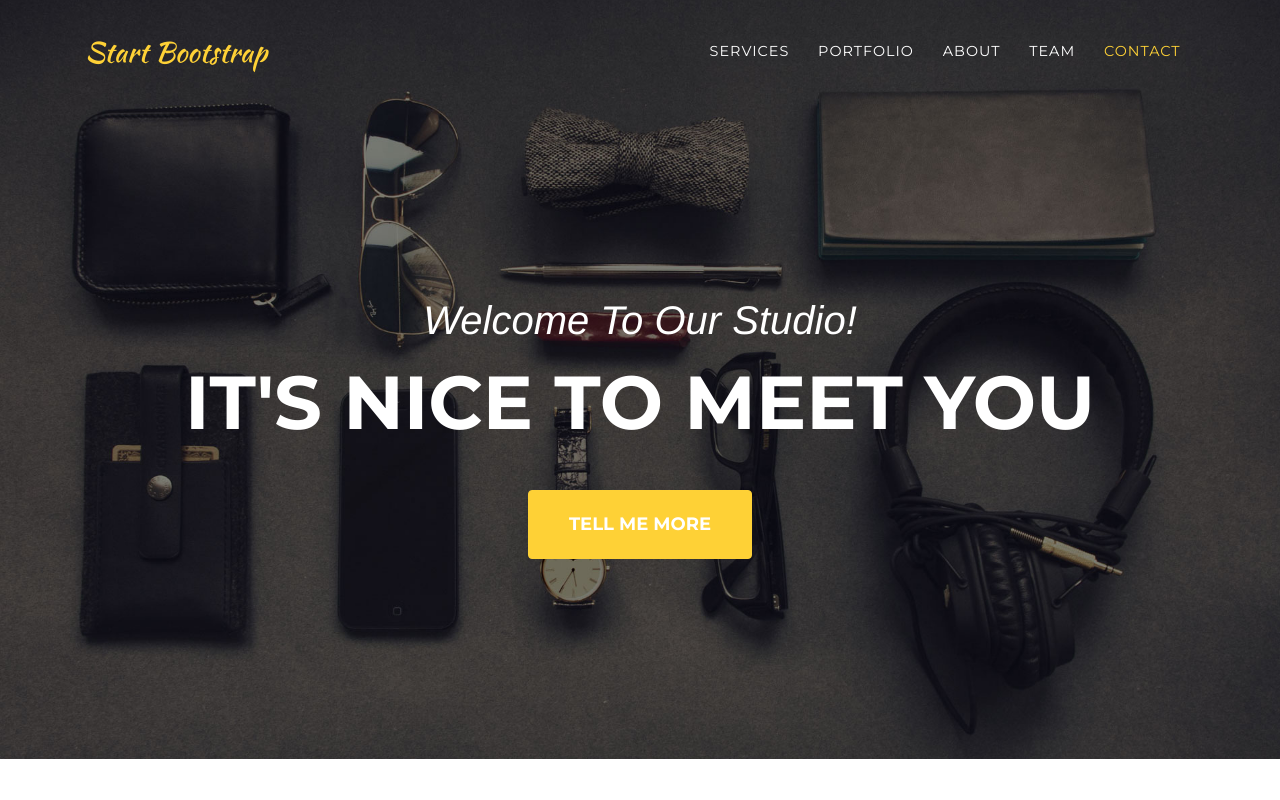
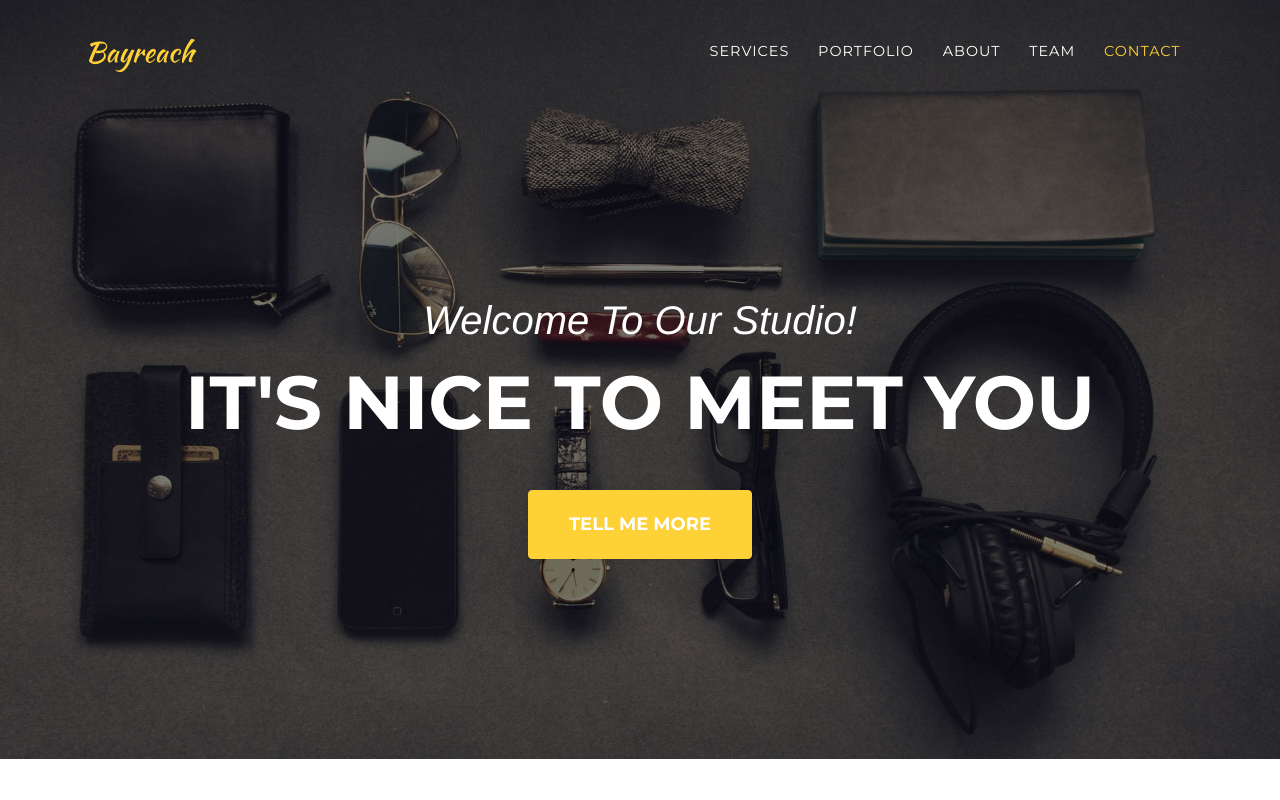
Before and after one commit to amuralitharan378/bayreach.github.io, a plain HTML site: page index.html in a window 1280 px wide. Shown: the top 800 px of the page. Drawn offline with Linux system fonts and the light colour scheme; a web font is replaced by a local one.

Commit message:
Rename Start Bootstrap to Bayreach

```diff
--- a/index.html
+++ b/index.html
@@ -30,7 +30,7 @@
     <!-- Navigation -->
     <nav class="navbar navbar-expand-lg navbar-dark fixed-top" id="mainNav">
       <div class="container">
-        <a class="navbar-brand js-scroll-trigger" href="#page-top">Start Bootstrap</a>
+        <a class="navbar-brand js-scroll-trigger" href="#page-top">Bayreach</a>
         <button class="navbar-toggler navbar-toggler-right" type="button" data-toggle="collapse" data-target="#navbarResponsive" aria-controls="navbarResponsive" aria-expanded="false" aria-label="Toggle navigation">
           Menu
           <i class="fa fa-bars"></i>
```
